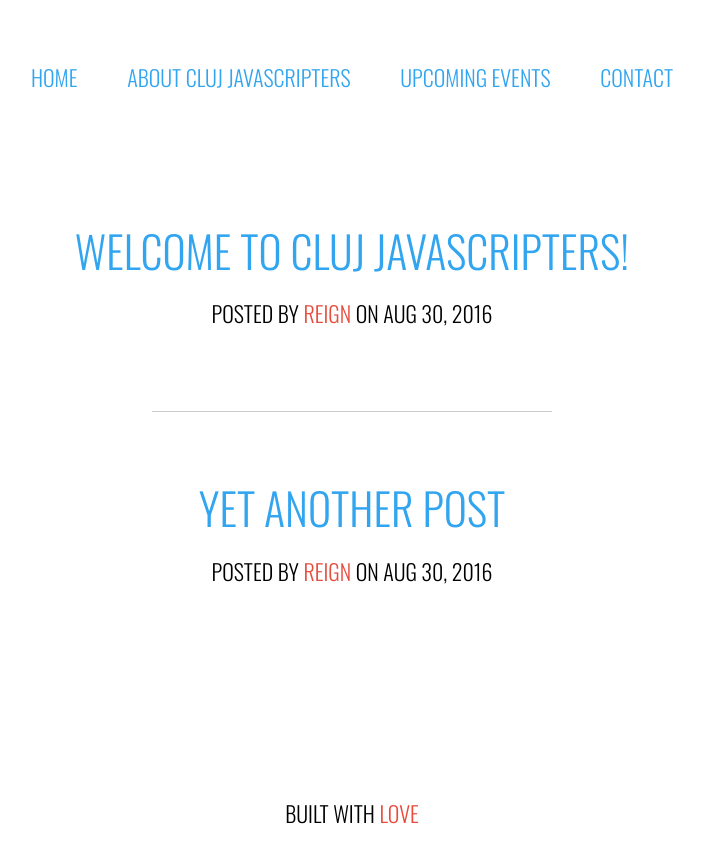
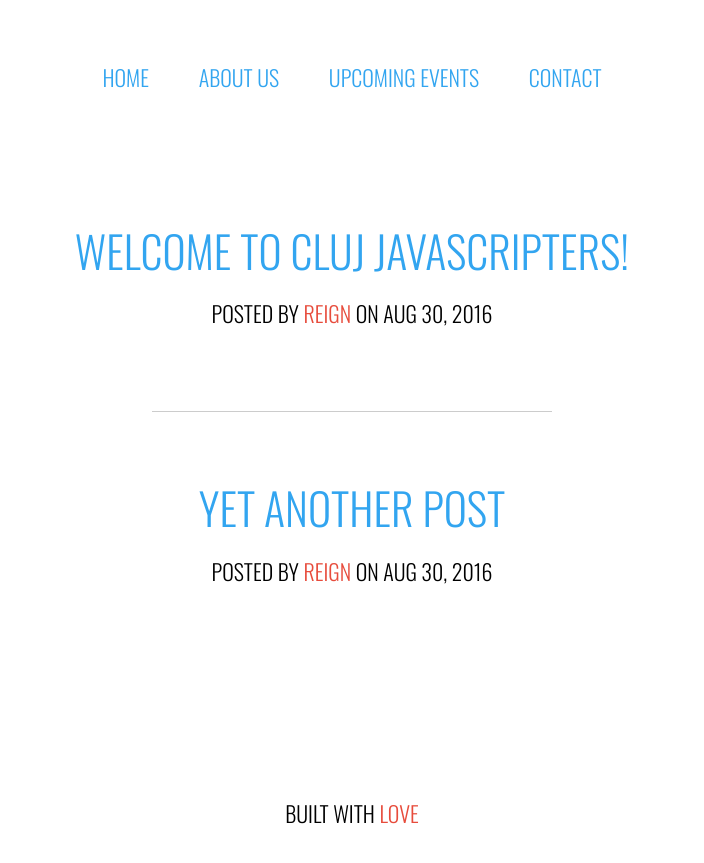
Before and after one commit to jsheroes/cluj-javascripters.github.io, a Jekyll site: the page built from index.html, in a window 1280 px wide. Shown: the top 863 px of the page, without its empty margins (288-992 px from the left). Built offline with Jekyll 4.4.1, drawn with Linux system fonts in a browser that asks for light colours.

Commit message:
change title

```diff
--- a/_layouts/default.html
+++ b/_layouts/default.html
@@ -20,7 +20,7 @@
   <header class="site-header">
     <nav>
       <a class="mr-double oswup" href="/">Home</a>
-      <a class="mr-double oswup" href="/about">About Cluj JavaScripters</a>
+      <a class="mr-double oswup" href="/about">About Us</a>
       <a class="mr-double oswup" href="/upcoming-events">Upcoming Events</a>
       <a class="oswup" href="/contact">Contact</a>
     </nav>
```
